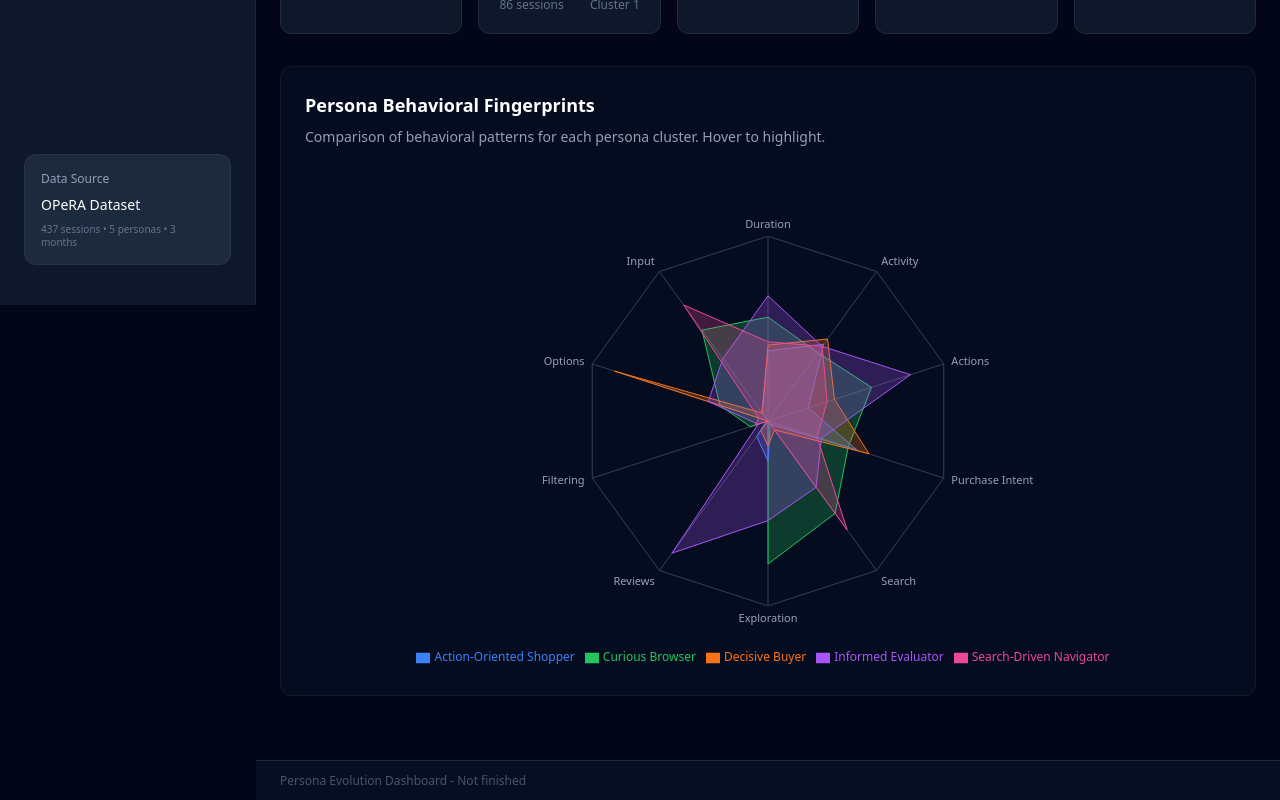
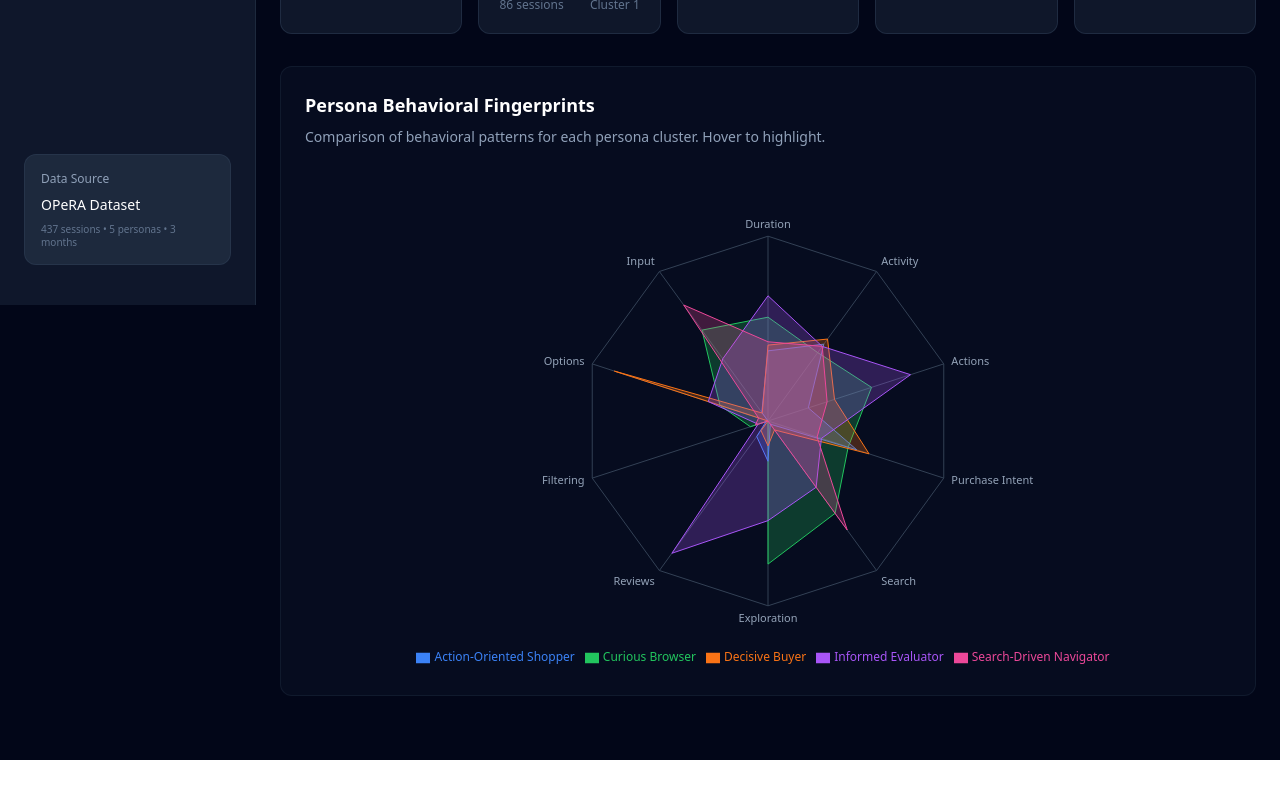
Before and after one commit to 3nderboy/PersonaEvolutionDashboard, a React (Vite) app in the folder frontend/: page / in a window 1280 px wide. Shown: the part 495-1295 px from the top of the page. After the commit the page ends 1255 px from the top, so only its background shows below. Built offline with nearby package versions, Linux system fonts and the light colour scheme.

Commit message:
Remove useless footer from DashboardLayout component

```diff
--- a/frontend/src/components/layout/DashboardLayout.jsx
+++ b/frontend/src/components/layout/DashboardLayout.jsx
@@ -15,9 +15,6 @@ const DashboardLayout = ({ children }) => {
       <div className="flex-1 p-6 overflow-x-hidden">
         {children}
       </div>
-      <footer className="h-10 border-t border-slate-800 flex items-center px-6 text-xs text-slate-600 bg-slate-900/50">
-        Persona Evolution Dashboard - Not finished
-      </footer>
     </main>
   );
 };
```
